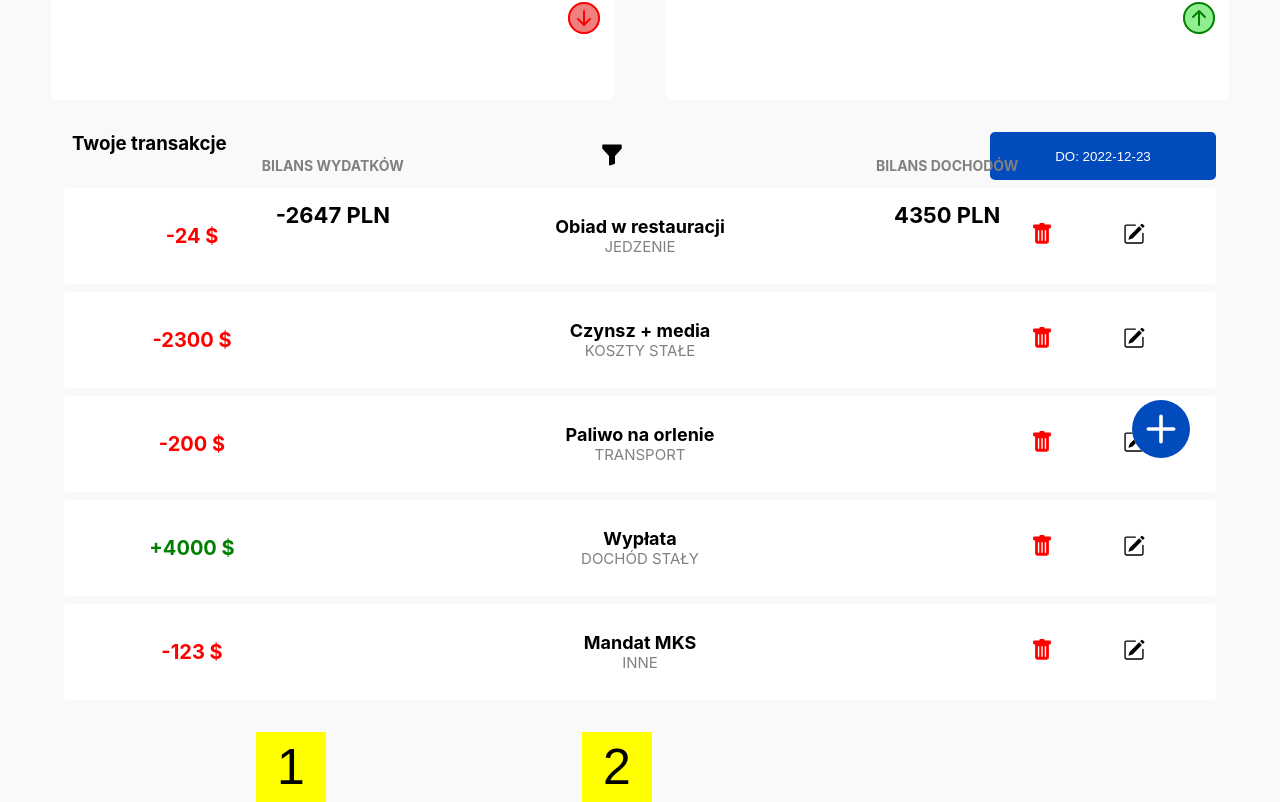
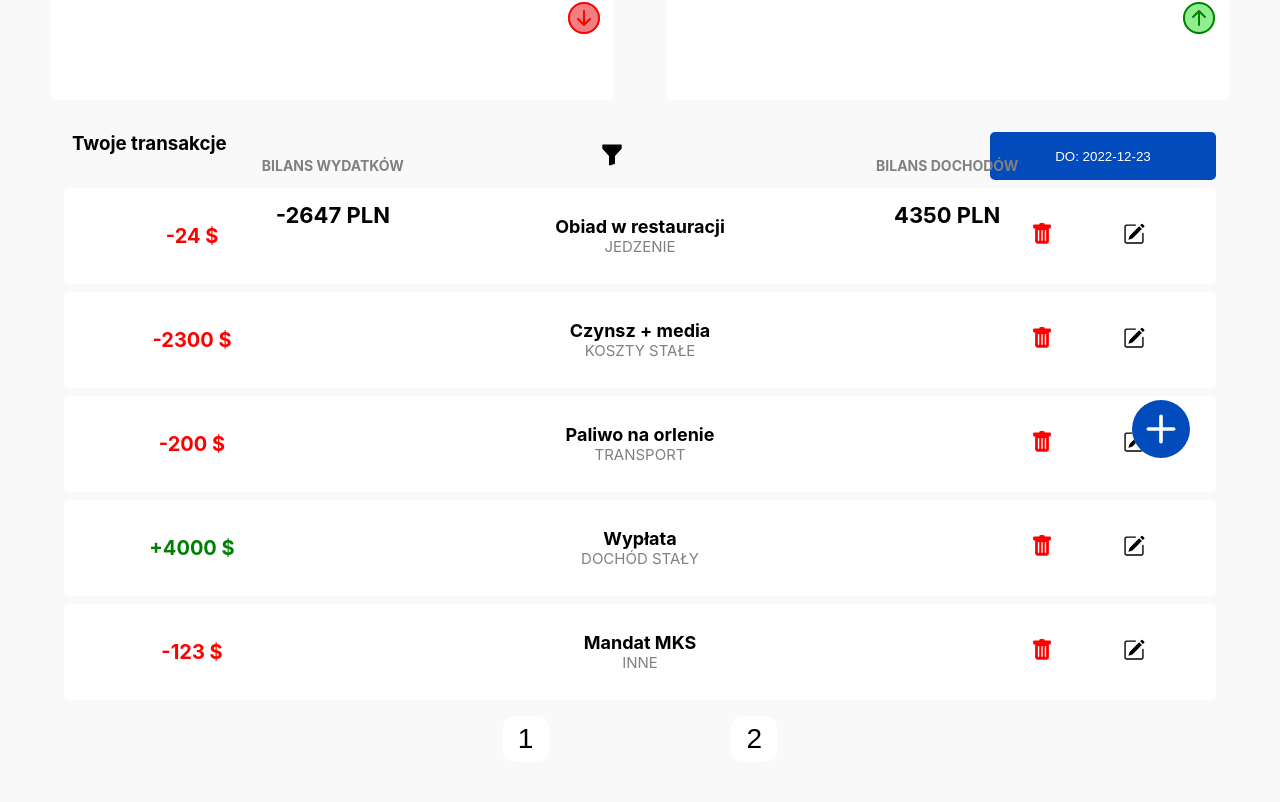
Before and after one commit to Viniski/BudgetApp, a React (Create React App) app: page / in a window 1280 px wide. Shown: the part 252-1054 px from the top of the page. Built offline with nearby package versions, Linux system fonts and the light colour scheme.

Commit message:
Add paggination buttons style and change favicon

```diff
--- a/src/component/Pagination/Pagination.js
+++ b/src/component/Pagination/Pagination.js
@@ -8,11 +8,15 @@ function Pagination({ cardNumber, paginate, perPage }) {
 
   console.log(paginationPages, arrayPagination);
 
-  return <div>
+  return <div className="transaction-section__pagination">
     {arrayPagination.length < 2 ? null : arrayPagination.map((number) => (
-          <button key={number} className="sus" onClick={() => paginate(number)}>{number}</button>
+          <button key={number} className="button-pagination" onClick={() => paginate(number)}>{number}</button>
         ))}
   </div>;
 }
 
 export default Pagination;
+
+//${
+//  themeDark && `transaction-section__pagination--dark`
+//}
--- a/src/component/TransactionsSection/TransactionsSection.js
+++ b/src/component/TransactionsSection/TransactionsSection.js
@@ -6,6 +6,8 @@ import Pagination from "../../component/Pagination/Pagination";
 
 function TransactionSection({ type }) {
   let stateTransactions = useSelector((state) => state.transactions);
+  const theme = useSelector((state) => state.theme.theme);
+  const themeDark = theme === "dark";
 
   const getTransactions = () => {
     //why with arg - undefined?
@@ -114,13 +116,17 @@ function TransactionSection({ type }) {
           <TransactionCard key={transaction.id} data={transaction} />
         ))}
         {!transactions.length &&
-          "Nie masz żadnych transakcji LUB brak transakcji dla podanych kryteriów "}
-      </section>
-      <Pagination
+          <p className={`transaction-section__paragraph ${
+            themeDark && `transaction-section__paragraph--dark`
+          }`}>Brak transakcji</p>
+        }
+        <Pagination
         cardNumber={transactions.length}
         perPage={perPage}
         paginate={paginate}
       />
+      </section>
+
     </>
   );
 }
--- a/src/styles/_addButton.scss
+++ b/src/styles/_addButton.scss
@@ -20,10 +20,11 @@
   border-radius: 5px;
 }
 
-.sus {
-  width: 70px;
-  height: 70px;
-  background-color: yellow;
-  font-size: 50px;
-  margin-left: 20vw;
+.button-pagination {
+  width: 46px;
+  height: 46px;
+  border-radius: 12px;
+  font-size: 28px;
+  background-color: $background;
+  cursor: pointer;
 }
--- a/src/styles/_transactionSection.scss
+++ b/src/styles/_transactionSection.scss
@@ -30,8 +30,6 @@
       display: none;
     }
 
-
-
     svg {
       width: 24px;
       height: 24px;
@@ -54,6 +52,20 @@
     &:first-of-type {
       margin-top: 2vh;
     }
+  }
+
+  &__paragraph {
+    margin-top: 2vh;
+    font-size: 18px;
+  }
+
+  &__pagination {
+    width: 100vw;
+    margin: 0 25vw;
+    margin-top: 2vh;
+    display: flex;
+    align-items: center;
+    justify-content: space-evenly;
   }
 }
 
```
Also changed, not shown: 1 other file (tests, documents, lock files or other folders).
